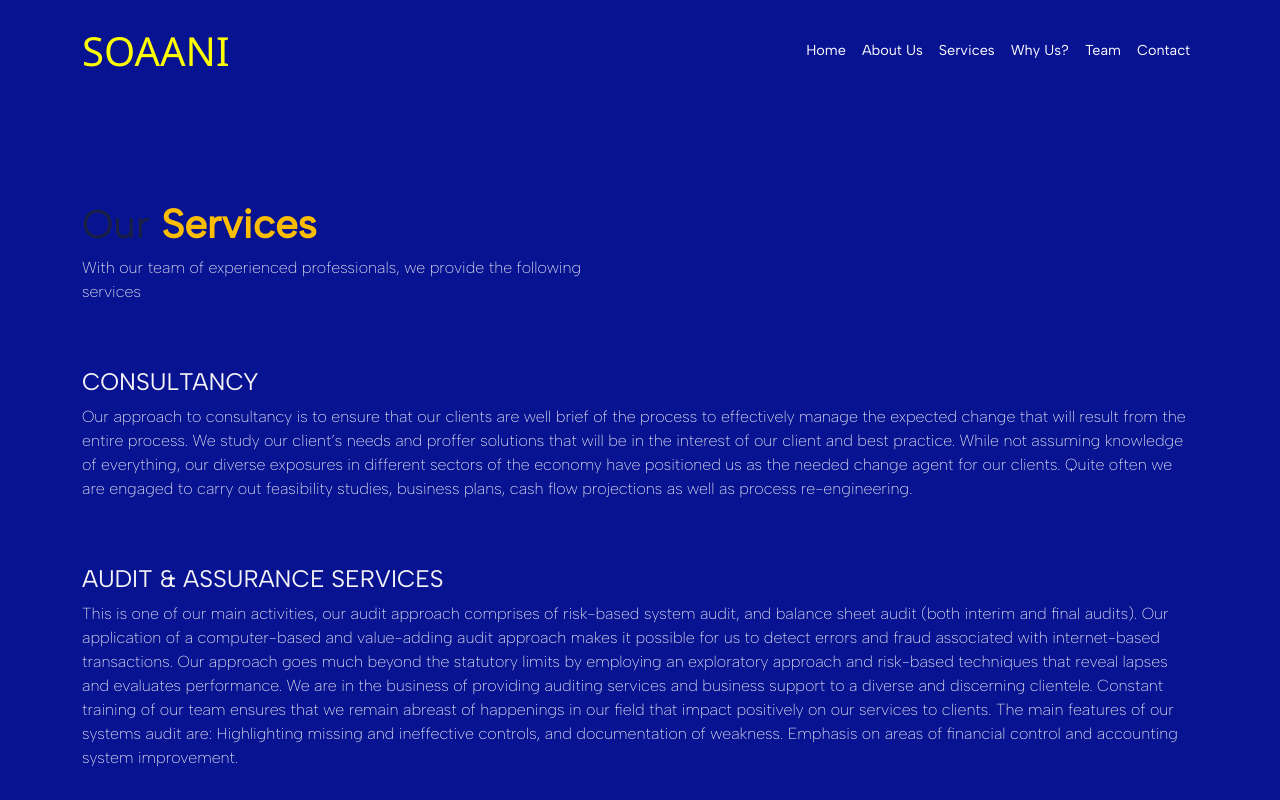
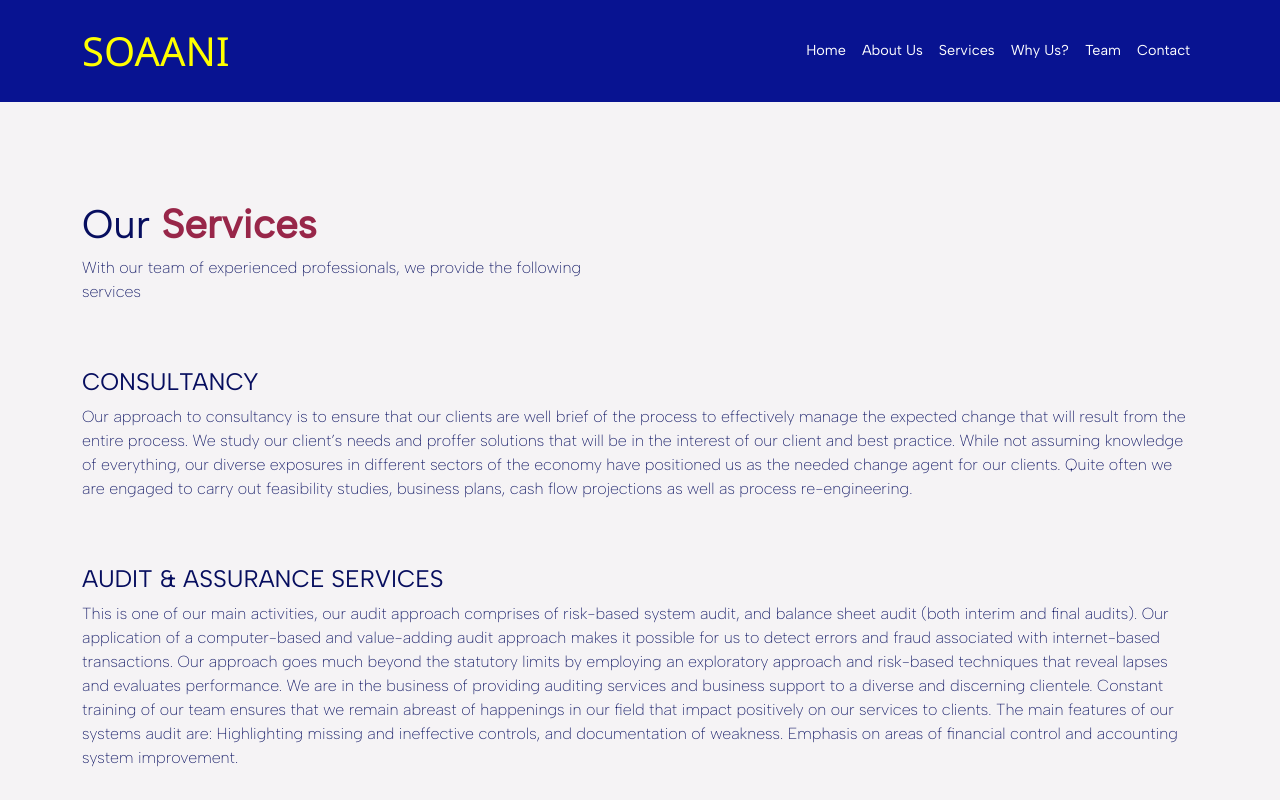
Before and after one commit to thinkmobilesoft/ConsultingFirm, a plain HTML site: page services.html in a window 1280 px wide. Shown: the top 800 px of the page. Drawn offline with Linux system fonts and the light colour scheme; a web font is replaced by a local one.

Commit message:
update_1.7_image

```diff
--- a/assets/css/style.css
+++ b/assets/css/style.css
@@ -213,6 +213,15 @@ h1 strong{
 
 /* services section styles */
 
+#services_page{
+  /* background-color: #fffcf7; */
+  background-color: #f5f3f5;
+  font-family: "Albert Sans",'Segoe UI', Tahoma, Geneva, Verdana, sans-serif;
+  font-weight: 200;
+  /* color:#444444; */
+  color: #070e5f;
+}
+
 #services{
     /* background-color: #fffcf7; */
     background-color: #081391;
@@ -229,6 +238,8 @@ h1 strong{
   #services h1 span{
     color: #f5f3f5;
   }
+
+
 
 section {
     padding: 50px 0;
--- a/services.html
+++ b/services.html
@@ -50,11 +50,11 @@
 
 
     <main>
-        <section id="services">
+        <section id="services_page">
             <div class="container py-4 py-xl-5">
                 <div class="row mb-5">
                     <div class="col-md-8 col-xl-6">
-                        <h1><span class="text-muted">Our </span><strong>Services</strong></h1>
+                        <h1><span>Our </span><strong>Services</strong></h1>
                         <p class="w-lg-50">With our team of experienced professionals, we provide
                             the following services
                         </p>
```
